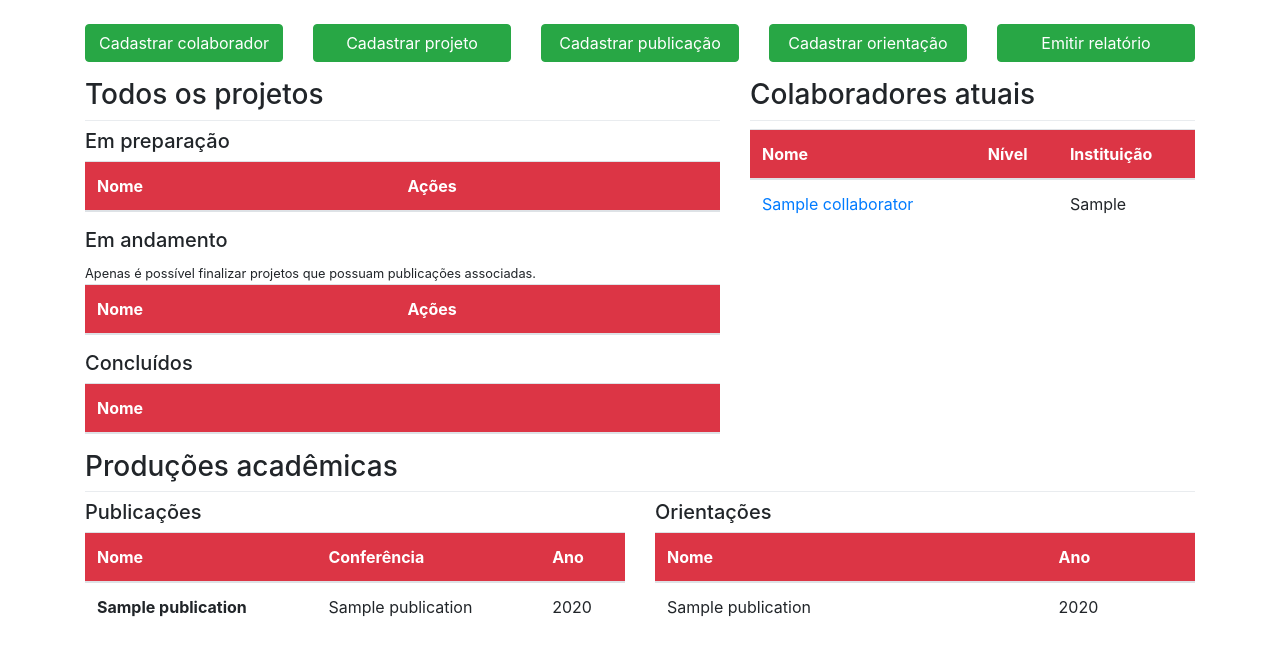
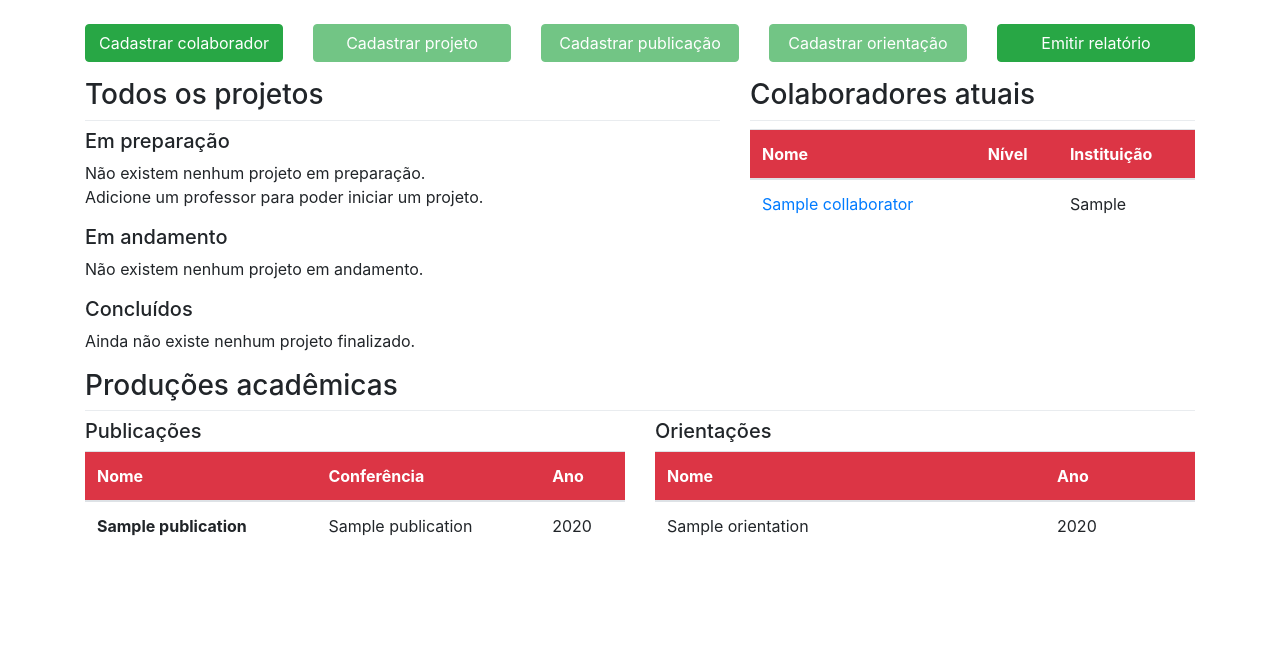
Before and after one commit to kevinwsbr/p3_0x003, a PHP site: page / in a window 1280 px wide. Shown: the part 56-712 px from the top of the page. Run offline with PHP 8.4, Linux system fonts and the light colour scheme; tables that the repository leaves empty hold one stand-in row (values such as "Sample post"); lists and menus that the app fills with data are empty.

Commit message:
Final adjustments

```diff
--- a/src/configs/Collaborator.php
+++ b/src/configs/Collaborator.php
@@ -68,6 +68,24 @@ class Collaborator {
         $db->execute();
 
         return $db->fetchAll(PDO::FETCH_ASSOC);
+    }
+
+    public function getNumberOfTeachers() {
+        $sql='SELECT * FROM `collaborators` WHERE `role` = "teacher";';
+
+        $db=$this->db->prepare($sql);
+        $db->execute();
+
+        return $db->rowCount();
+    }
+
+    public function getNumberOfStudents() {
+        $sql='SELECT * FROM `collaborators` WHERE `role` = "grad_student";';
+
+        $db=$this->db->prepare($sql);
+        $db->execute();
+
+        return $db->rowCount();
     }
 
     public function getGraduationStudents() {
--- a/src/configs/Project.php
+++ b/src/configs/Project.php
@@ -237,7 +237,7 @@ class Project {
             }
 
             $db->execute();
-            header('Location: finalizar-elaboracao.php?id='.$_GET['id']);
+            header('Location: index.php');
         }
     }
 
--- a/src/index.php
+++ b/src/index.php
@@ -40,13 +40,13 @@ $orientations = $orientation->getOrientations();
           <a class="btn btn-success btn-block" href="cadastrar-colaborador.php" role="button">Cadastrar colaborador</a>
         </div>
         <div class="col">
-          <a class="btn btn-success btn-block" href="cadastrar-projeto.php" role="button">Cadastrar projeto</a>
+          <a class="btn btn-success btn-block <?php if($collaborator->getNumberOfTeachers() == 0) { echo 'disabled'; } ?>" href="cadastrar-projeto.php" role="button">Cadastrar projeto</a>
         </div>
         <div class="col">
-          <a class="btn btn-success btn-block" href="cadastrar-publicacao.php" role="button">Cadastrar publicação</a>
+          <a class="btn btn-success btn-block <?php if($collaborator->getNumberOfTeachers() == 0) { echo 'disabled'; } ?>" href="cadastrar-publicacao.php" role="button">Cadastrar publicação</a>
         </div>
         <div class="col">
-          <a class="btn btn-success btn-block" href="cadastrar-orientacao.php" role="button">Cadastrar orientação</a>
+          <a class="btn btn-success btn-block <?php if($collaborator->getNumberOfTeachers() == 0 || $collaborator->getNumberOfStudents() == 0) { echo 'disabled'; } ?>" href="cadastrar-orientacao.php" role="button">Cadastrar orientação</a>
         </div>
         <div class="col">
           <a class="btn btn-success btn-block" href="relatorio-de-produtividade.php" role="button">Emitir relatório</a>
@@ -58,6 +58,9 @@ $orientations = $orientation->getOrientations();
             <h3>Todos os projetos</h3>
             <div class="dropdown-divider"></div>
             <h5>Em preparação</h5>
+            <?php if($project->getNumberOfSpecificProjects('in_preparation') == 0) { ?>
+            <span class="d-block mb-3">Não existem nenhum projeto em preparação. <?php if($collaborator->getNumberOfTeachers() == 0)  { ?><br/> Adicione um professor para poder iniciar um projeto. <?php } else { ?>Que tal <a href="cadastrar-projeto.php">iniciar um?</a> <?php } ?></span>
+            <?php } else { ?>
             <table class="table">
           <thead class="text-white bg-danger">
             <tr>
@@ -78,7 +81,11 @@ $orientations = $orientation->getOrientations();
             <?php } ?>
           </tbody>
         </table>
+        <?php } ?>
         <h5>Em andamento</h5>
+        <?php if($project->getNumberOfSpecificProjects('in_progress') == 0) { ?>
+        <span class="d-block mb-3">Não existem nenhum projeto em andamento.</span>
+        <?php } else { ?>
         <small>Apenas é possível finalizar projetos que possuam publicações associadas.</small>
             <table class="table">
           <thead class="text-white bg-danger">
@@ -94,21 +101,17 @@ $orientations = $orientation->getOrientations();
                 <a href="detalhar-projeto.php?id=<?=$pro['ID']?>"><?=$pro['title']?></a>
               </td>
               <td>
-                <?php
-
-                if($project->getNumberOfPublications($pro['ID']) > 0) {
-                  ?>
-                  <a class="btn btn-success btn-block" href="concluir-projeto.php?id=<?=$pro['ID']?>" role="button">Concluir projeto</a>
-
-
-                <?php } ?>
-
+                  <a class="btn btn-success btn-block <?php if($project->getNumberOfPublications($pro['ID']) == 0) { echo 'disabled'; } ?>" href="concluir-projeto.php?id=<?=$pro['ID']?>" role="button">Concluir projeto</a>
               </td>
             </tr>
             <?php } ?>
           </tbody>
         </table>
+        <?php } ?>
         <h5>Concluídos</h5>
+        <?php if($project->getNumberOfSpecificProjects('completed') == 0) { ?>
+          <span class="d-block mb-3">Ainda não existe nenhum projeto finalizado.</span>
+        <?php } else { ?>
             <table class="table">
           <thead class="text-white bg-danger">
             <tr>
@@ -125,12 +128,20 @@ $orientations = $orientation->getOrientations();
             <?php } ?>
           </tbody>
         </table>
+        <?php } ?>
           </section>
         </div>
         <div class="col col-5">
           <section class="members">
             <h3>Colaboradores atuais</h3>
             <div class="dropdown-divider"></div>
+            <?php
+            if($collaborator->getNumberOfCollaborators() == 0) { ?>
+              <span class="d-block mb-3">Atualmente não há colaboradores cadastrados no laboratório.</span>
+            <?php
+            } else {
+            ?>
+
             <table class="table">
           <thead class="text-white bg-danger">
             <tr>
@@ -167,6 +178,7 @@ $orientations = $orientation->getOrientations();
             <?php } ?>
           </tbody>
         </table>
+        <?php } ?>
           </section>
         </div>
       </div>
@@ -177,6 +189,9 @@ $orientations = $orientation->getOrientations();
           <div class="row">
             <div class="col">
               <h5>Publicações</h5>
+              <?php if($publication->getNumberOfPublications() == 0) { ?>
+                <span class="d-block mb-3">Ainda não existem publicações cadastradas.</span>
+              <?php } else { ?>
               <table class="table">
           <thead class="text-white bg-danger">
             <tr>
@@ -201,9 +216,13 @@ $orientations = $orientation->getOrientations();
             <?php } ?>
           </tbody>
         </table>
+        <?php } ?>
             </div>
             <div class="col">
               <h5>Orientações</h5>
+              <?php if($orientation->getNumberOfOrientations() == 0) { ?>
+                <span class="d-block mb-3">Nenhuma orientação foi registrada ainda.</span>
+              <?php } else { ?>
               <table class="table">
           <thead class="text-white bg-danger">
             <tr>
@@ -215,15 +234,16 @@ $orientations = $orientation->getOrientations();
             <?php foreach ($orientations as $ori) {?>
             <tr>
               <td scope="row">
-                <?=$pub['title']?>
+                <?=$ori['title']?>
               </td>
               <td>
-                <?=$pub['year']?>
+                <?=$ori['year']?>
               </td>
             </tr>
             <?php } ?>
           </tbody>
         </table>
+        <?php } ?>
             </div>
           </div>
         </div>
--- a/src/relatorio-de-produtividade.php
+++ b/src/relatorio-de-produtividade.php
@@ -53,7 +53,7 @@ $orientationsNumber = $orientation->getNumberOfOrientations();
         </div>
         <div class="col">
           <h5>Número total de produções</h5>
-          <p><?=$collaboratorsNumber.' publicações'?> e <?=$orientationsNumber.' orientações'?></p>
+          <p><?=$publicationsNumber.' publicações'?> e <?=$orientationsNumber.' orientações'?></p>
         </div>
       </div>
       <div class="row">
```
